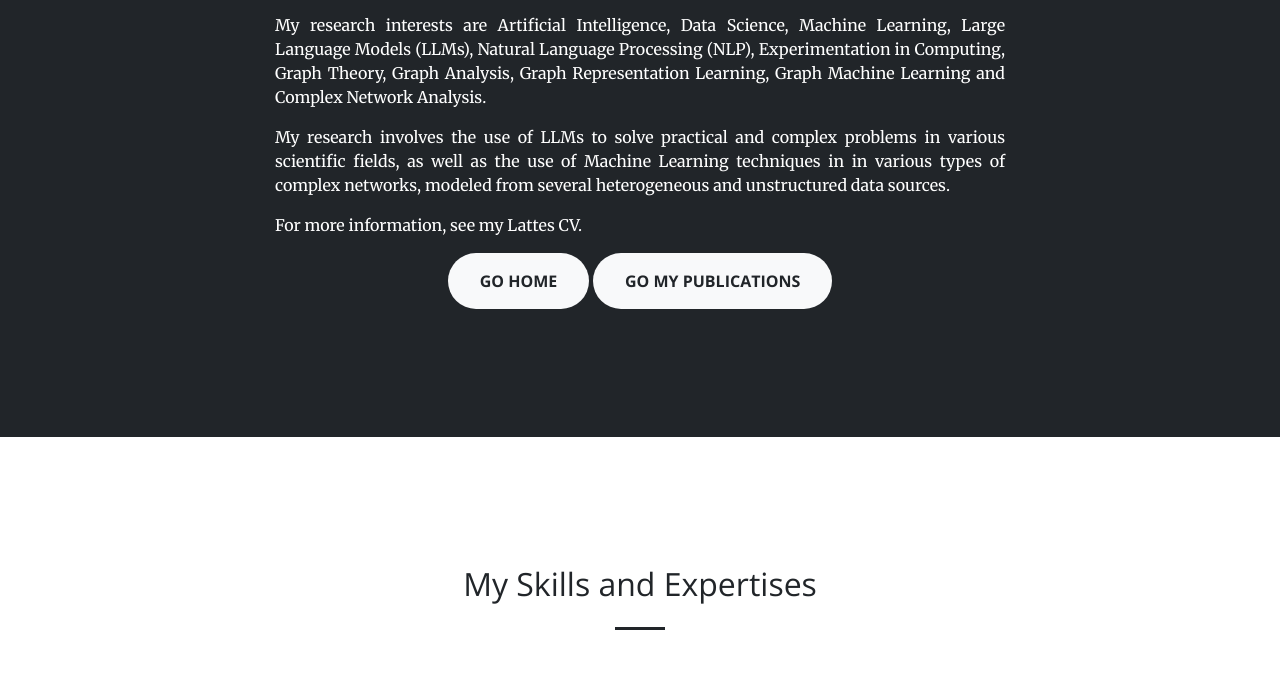
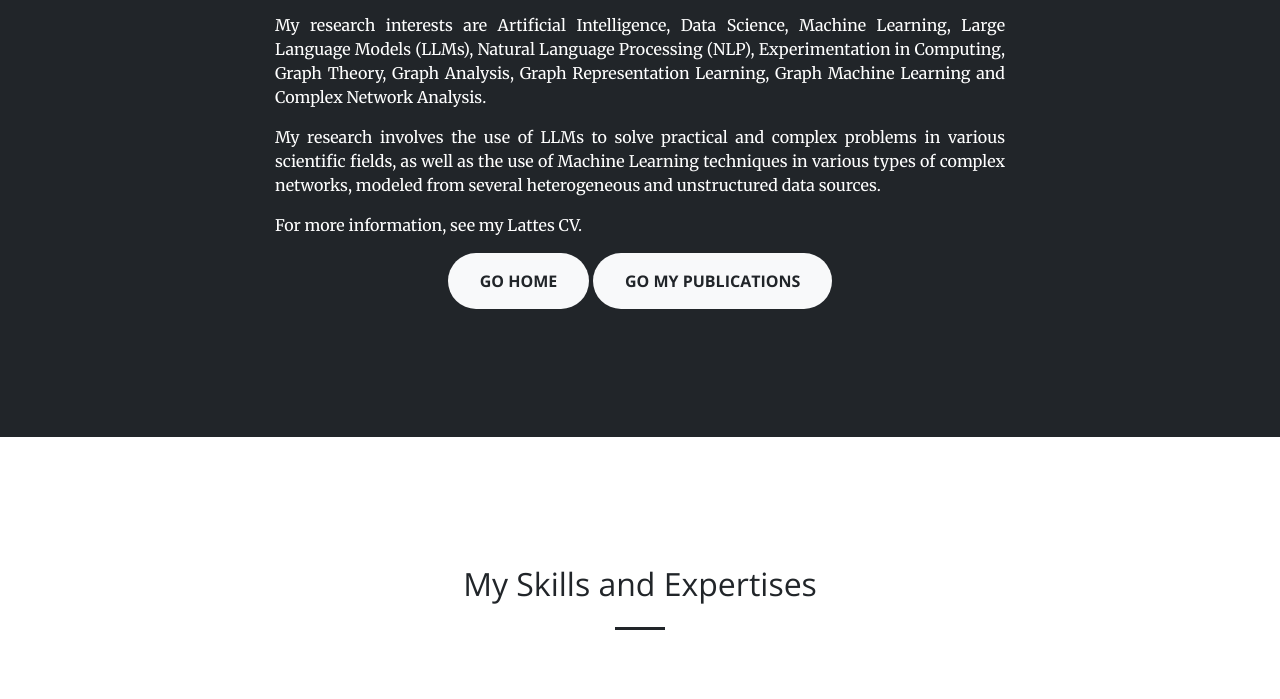
Before and after one commit to breno-madruga/my-website.github.io, a plain HTML site: page index.html in a window 1280 px wide. Shown: the part 1346-2045 px from the top of the page. Drawn offline with nearby package versions, Linux system fonts and the light colour scheme.

Commit message:
Fixing the text

```diff
--- a/index.html
+++ b/index.html
@@ -94,7 +94,7 @@
 
             <p class="text-white mb-3 text-justify">
 				My research involves the use of LLMs to solve practical and complex problems in various scientific fields,
-				as well as the use of Machine Learning techniques in in various types of complex networks, modeled from
+				as well as the use of Machine Learning techniques in various types of complex networks, modeled from
 				several heterogeneous and unstructured data sources.
             </p>
 
```
